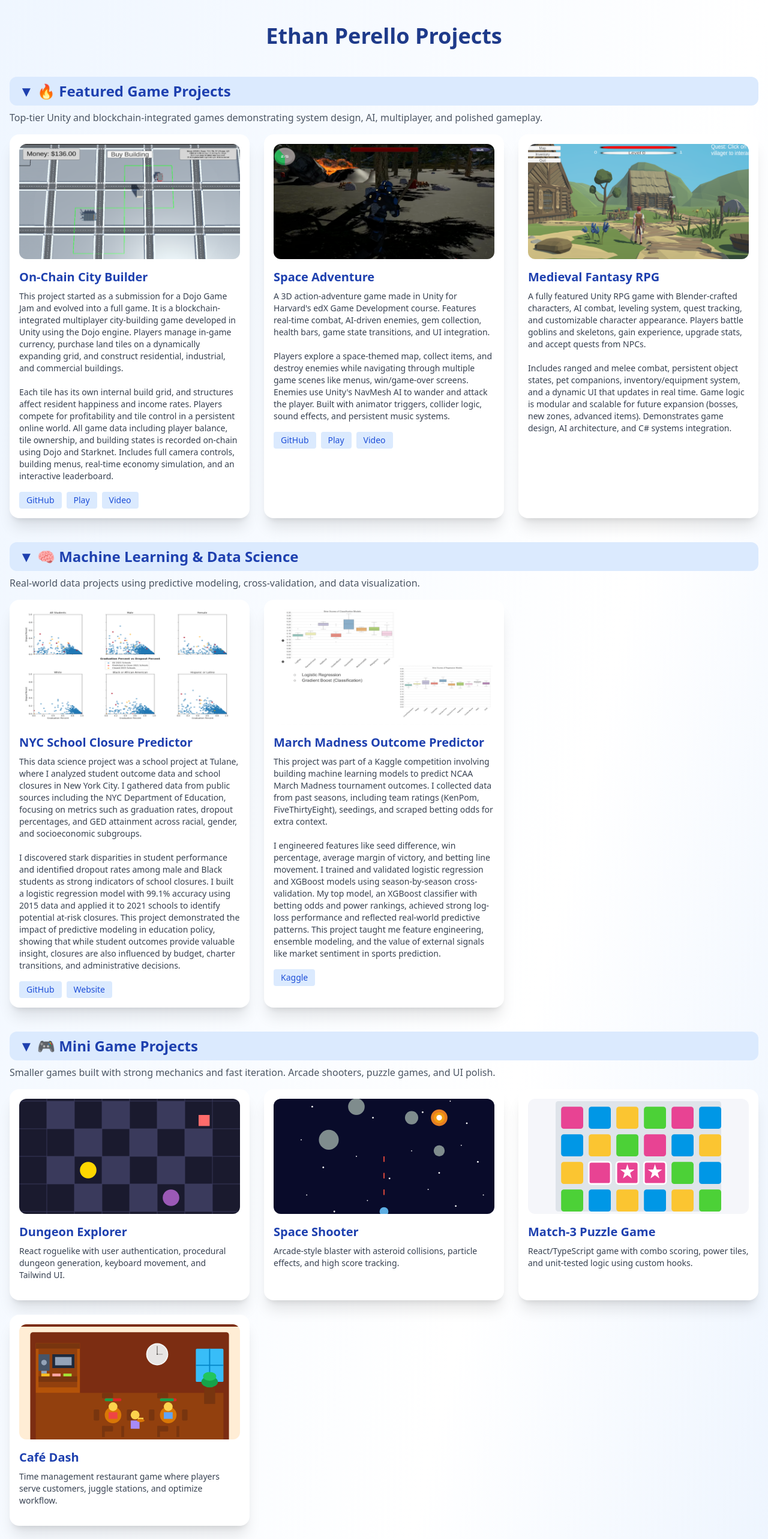
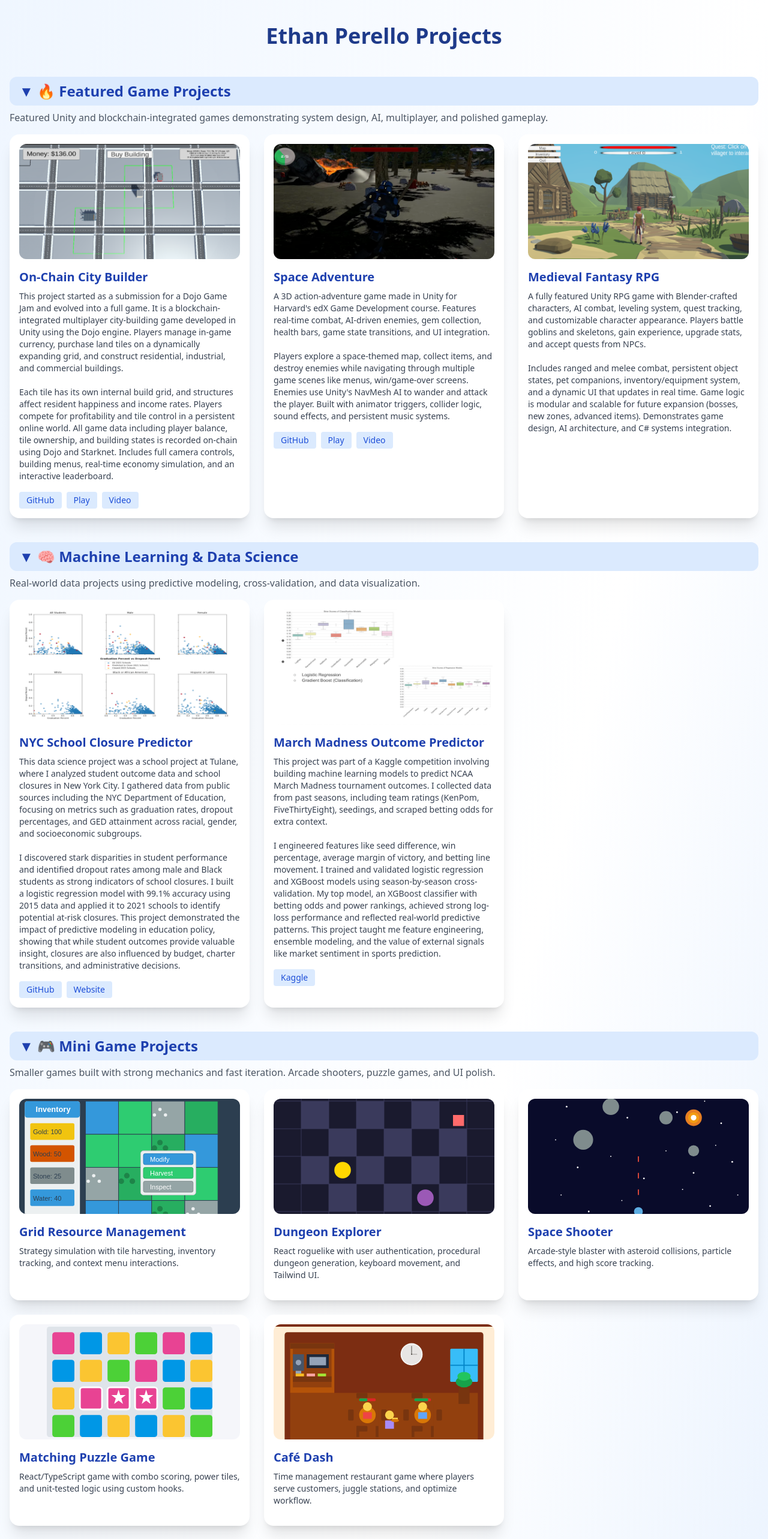
Before and after one commit to EthanPerello/EthanPerello.github.io, a React (Create React App) app: page / in a window 1280 px wide. Shown: the top 2566 px of the page at 60% size. Built offline with nearby package versions, Linux system fonts and the light colour scheme.

Commit message:
Update before deploy

```diff
--- a/src/App.js
+++ b/src/App.js
@@ -132,6 +132,11 @@
 
 const miniGames = [
   {
+    title: "Grid Resource Management",
+    image: gridBuilderImage,
+    description: "Strategy simulation with tile harvesting, inventory tracking, and context menu interactions."
+  },
+  {
     title: "Dungeon Explorer",
     image: dungeonExplorerImage,
     description: "React roguelike with user authentication, procedural dungeon generation, keyboard movement, and Tailwind UI."
@@ -142,7 +147,7 @@
     description: "Arcade-style blaster with asteroid collisions, particle effects, and high score tracking."
   },
   {
-    title: "Match-3 Puzzle Game",
+    title: "Matching Puzzle Game",
     image: match3Image,
     description: "React/TypeScript game with combo scoring, power tiles, and unit-tested logic using custom hooks."
   },
@@ -154,11 +159,6 @@
 ];
 
 const miniWebApps = [
-  {
-    title: "Grid Resource Management",
-    image: gridBuilderImage,
-    description: "Strategy simulation with tile harvesting, inventory tracking, and context menu interactions."
-  },
   {
     title: "Election Simulation",
     image: electionSimImage,
@@ -267,7 +267,7 @@
     <Layout>
       <CollapsibleSection
         title="🔥 Featured Game Projects"
-        description="Top-tier Unity and blockchain-integrated games demonstrating system design, AI, multiplayer, and polished gameplay."
+        description="Featured Unity and blockchain-integrated games demonstrating system design, AI, multiplayer, and polished gameplay."
       >
         {featuredGames.map((project, i) => (
           <ProjectCard key={i} project={project} />
```
